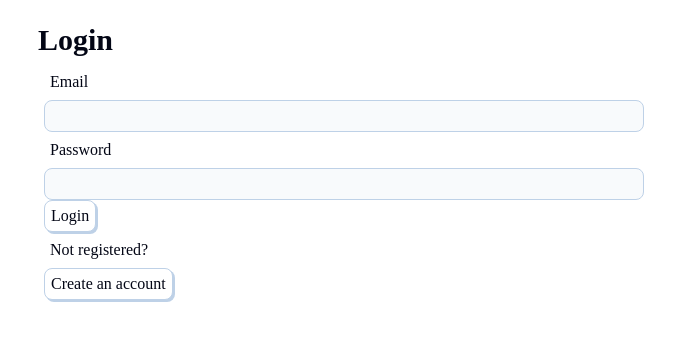
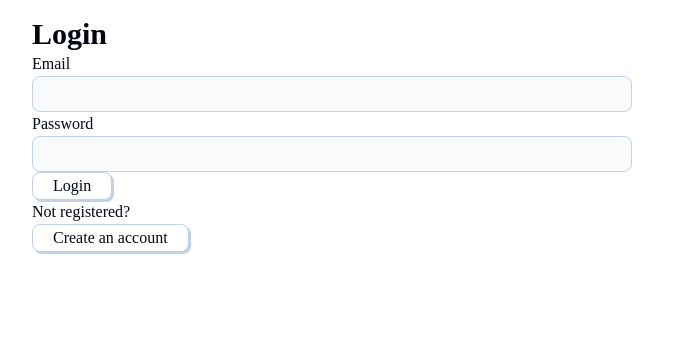
Before and after one commit to MaybeRosado/Todo-app, a React (Vite) app: page / in a window 1280 px wide. Shown: the top 340 px of the page, without its empty margins (224-899 px from the left). Built offline with nearby package versions, Linux system fonts and the light colour scheme; no server answers; a web font is replaced by a local one.

Commit message:
Deleted some style

```diff
--- a/src/components/Login.jsx
+++ b/src/components/Login.jsx
@@ -29,39 +29,39 @@ const Login = ({setUser}) => {
   };
 
   return (
-    <div className="padding-style">
+    <div >
       <h2>{isRegistering ? 'Register' : 'Login'}</h2>
       {!isRegistering ? (
         // Formulario de login
-        <form onSubmit={handleSubmit} className="padding-style">
+        <form onSubmit={handleSubmit} >
           <div>
             <label
-              className="padding-style"
+
             >Email</label>
             <input
               type="email"
               value={email}
               onChange={(e) => setEmail(e.target.value)}
-              className="padding-style"
+
               required
             />
           </div>
           <div>
             <label
-              className="padding-style"
+
             >Password</label>
             <input
               type="password"
               value={password}
               onChange={(e) => setPassword(e.target.value)}
               required
-              className="padding-style"
+
             />
           </div>
-          {error && <p className="padding-style">{error}</p>}
-          <button type="submit" className="padding-style">Login</button>
-          <p className="padding-style">Not registered?</p>
-          <button type="button" className="padding-style"onClick={toggleForm}>Create an account</button>
+          {error && <p >{error}</p>}
+          <button type="submit" >Login</button>
+          <p >Not registered?</p>
+          <button type="button" onClick={toggleForm}>Create an account</button>
         </form>
       ) : (
         // Formulario de registro
```
